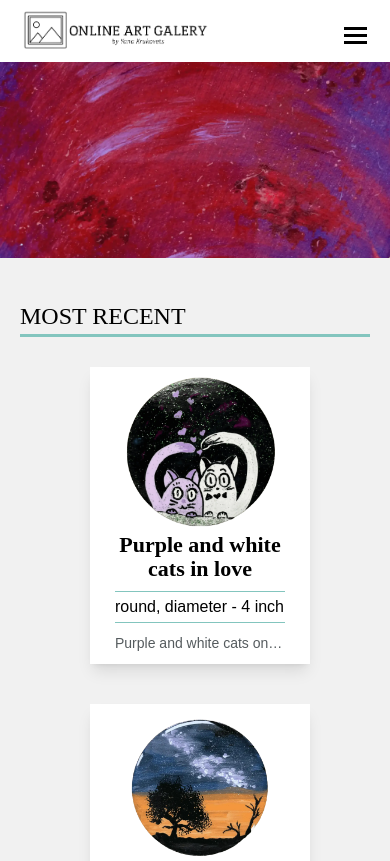
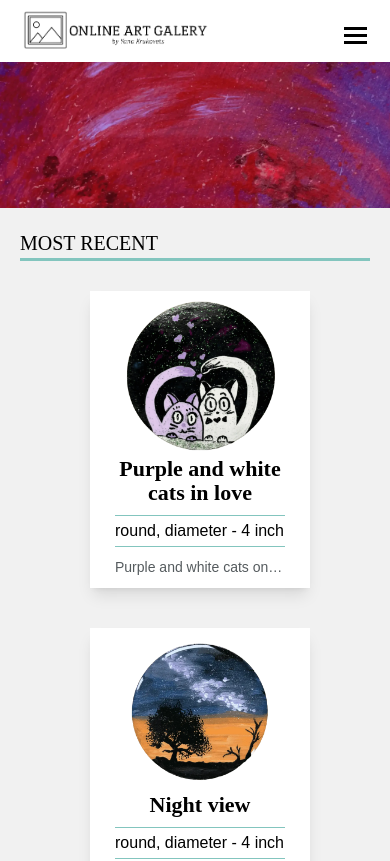
Before and after one commit to YanaKrukovets/gallery, a Next.js app: page / in a window 390 px wide. Shown: the top 861 px of the page. Built offline with nearby package versions, Linux system fonts and the light colour scheme; a web font is replaced by a local one.

Commit message:
home page mobile fix

```diff
--- a/components/Artwork.js
+++ b/components/Artwork.js
@@ -49,7 +49,7 @@ export default function Artwork({ image }) {
 
       {isOpen && (
         <div className="modal-overlay">
-          <div className="modal">
+          <div className="modal sm:max-w-[90vw]">
             <span className="close" onClick={closeModal}>
               &times;
             </span>
@@ -60,7 +60,7 @@ export default function Artwork({ image }) {
                 alt={image.alt}
                 width={1000}
                 height={550}
-                className="mx-auto max-w-[400px]"
+                className="mx-auto max-w-[400px] sm:max-w-[68vw]"
               />
               <h2 className="text-[22px] font-anek font-[600] text-center leading-[24px] mt-[5px]">
                 {image.name}
--- a/components/HomeBannerNew.js
+++ b/components/HomeBannerNew.js
@@ -20,7 +20,7 @@ export default function HomeBannerNew() {
 
   return (
     <>
-      <section className="py-12 md:pt-12 md:pb-10">
+      <section className="py-12 md:pt-12 md:pb-10 xsm:pb-5">
         <div className="container">
           <Swiper
             pagination={{
@@ -34,7 +34,7 @@ export default function HomeBannerNew() {
               enabled: true,
               onlyInViewport: true,
             }}
-            className="h-96 w-full md:max-h-[210px]"
+            className="h-96 w-full md:max-h-[210px] xsm:max-h-[160px]"
           >
             <SwiperSlide>
               <div className="flex h-full w-full items-center justify-center">
--- a/components/HomePage.js
+++ b/components/HomePage.js
@@ -91,7 +91,7 @@ export default function HomePage() {
     <div className="bg-lightGray pb-[10px]">
       <HomeBannerNew />
       <div className="max-w-wrapper mx-auto px-5">
-        <h1 className="text-[24px] mb-[20px] border-b-[3px] border-green uppercase max-w-[350px] font-inka">
+        <h1 className="text-[24px] sm:text-[20px] mb-[20px] border-b-[3px] border-green uppercase max-w-[350px] font-inka">
           Most recent
         </h1>
         <div className="flex my-[30px] w-full pr-[20px] flex-wrap gap-[20px] justify-center">
--- a/pages/about.js
+++ b/pages/about.js
@@ -21,7 +21,7 @@ export default function About() {
       />
       <div className="bg-lightGray pb-[10px]">
         <div className="max-w-wrapper mx-auto px-5 py-[50px]">
-          <h1 className="text-[24px] mb-[20px] border-b-[3px] border-green uppercase max-w-[350px] font-inka">
+          <h1 className="text-[24px] sm:text-[20px] mb-[20px] border-b-[3px] border-green uppercase max-w-[350px] font-inka">
             About the artist
           </h1>
           <div className="flex mt-[40px]">
```
